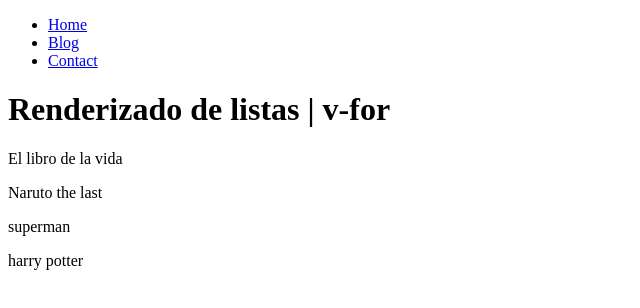
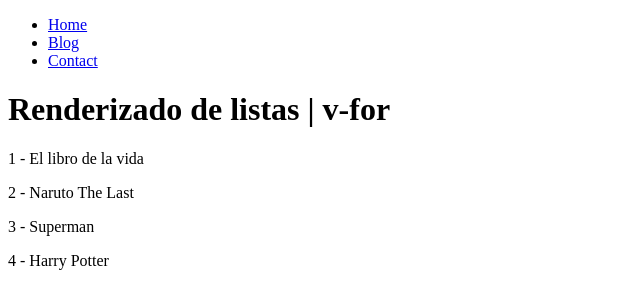
Before and after one commit to arelys25/curso-vue.js, a Vue app: page / in a window 1280 px wide. Shown: the top 308 px of the page, without its empty margins (0-640 px from the left). Built offline with nearby package versions, Linux system fonts and the light colour scheme.

Commit message:
se usa un v-for pero se le agregan cosas para que se visualice el índice o numero de cada elemento de la lista

```diff
--- a/src/App.vue
+++ b/src/App.vue
@@ -10,7 +10,8 @@
     <div>
       <!-- crear un p por cada elemento que haya en la lista, para no hacerlos de uno por uno. Se usará un For -->
        <!-- se le tiene que asignar una variable que almacenará el valor (movie), decir de dónde sacará la información (lista movies) y crear una llave unica (movie) -->
-      <p v-for="movie in movies" :key="movie">{{ movie }}</p>
+        <!-- para asignarle un index (como un contador o indice) se pondrá entre paréntesis  -->
+      <p v-for="(movie, index) in movies" :key="movie">{{index + 1}} - {{ movie }}</p>
     </div>
 
 
@@ -21,7 +22,7 @@
   import { ref } from 'vue';
   import HeaderComponent from './components/HeaderComponent.vue';
 
-  const movies = ['El libro de la vida','Naruto the last','superman','harry potter']
+  const movies = ['El libro de la vida','Naruto The Last','Superman','Harry Potter']
 </script>
 <!-- scoped ayuda a que los estilos generados solo se apliquen al componente  -->
 <style scoped>
```
